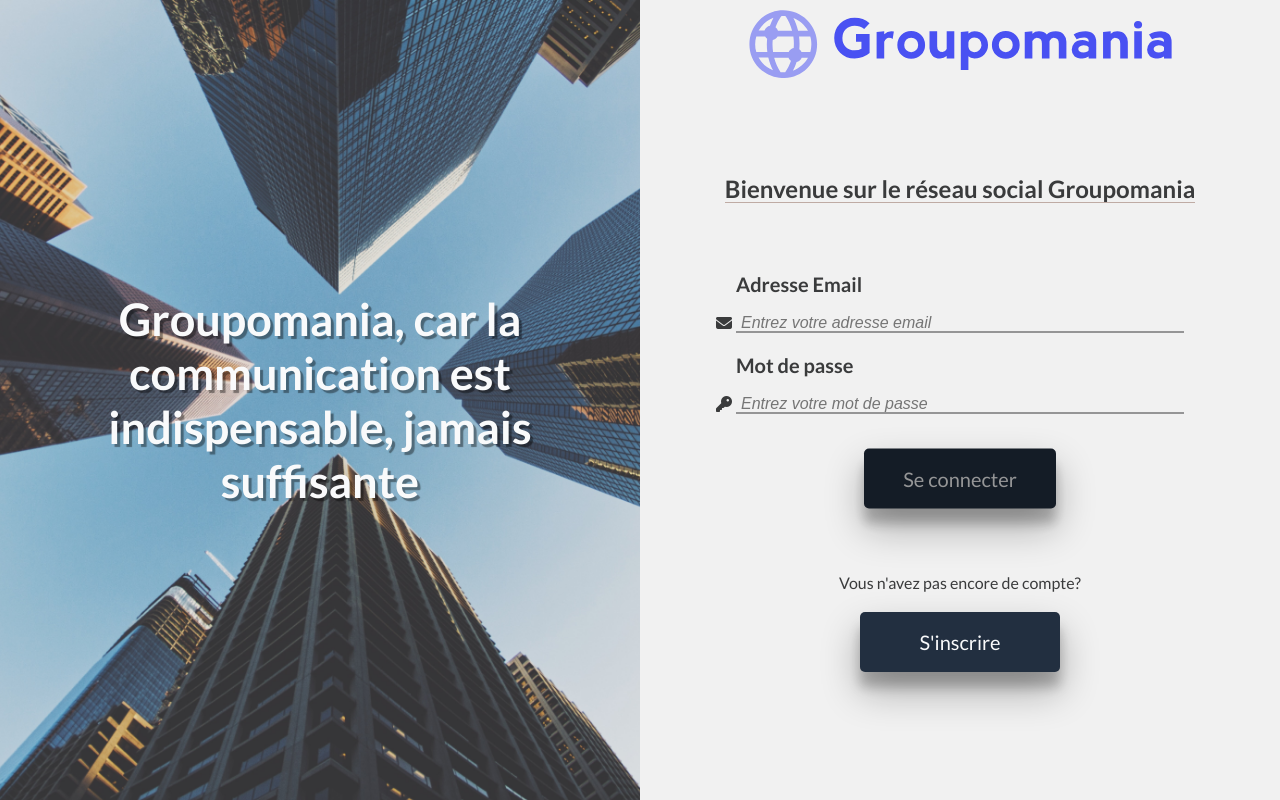
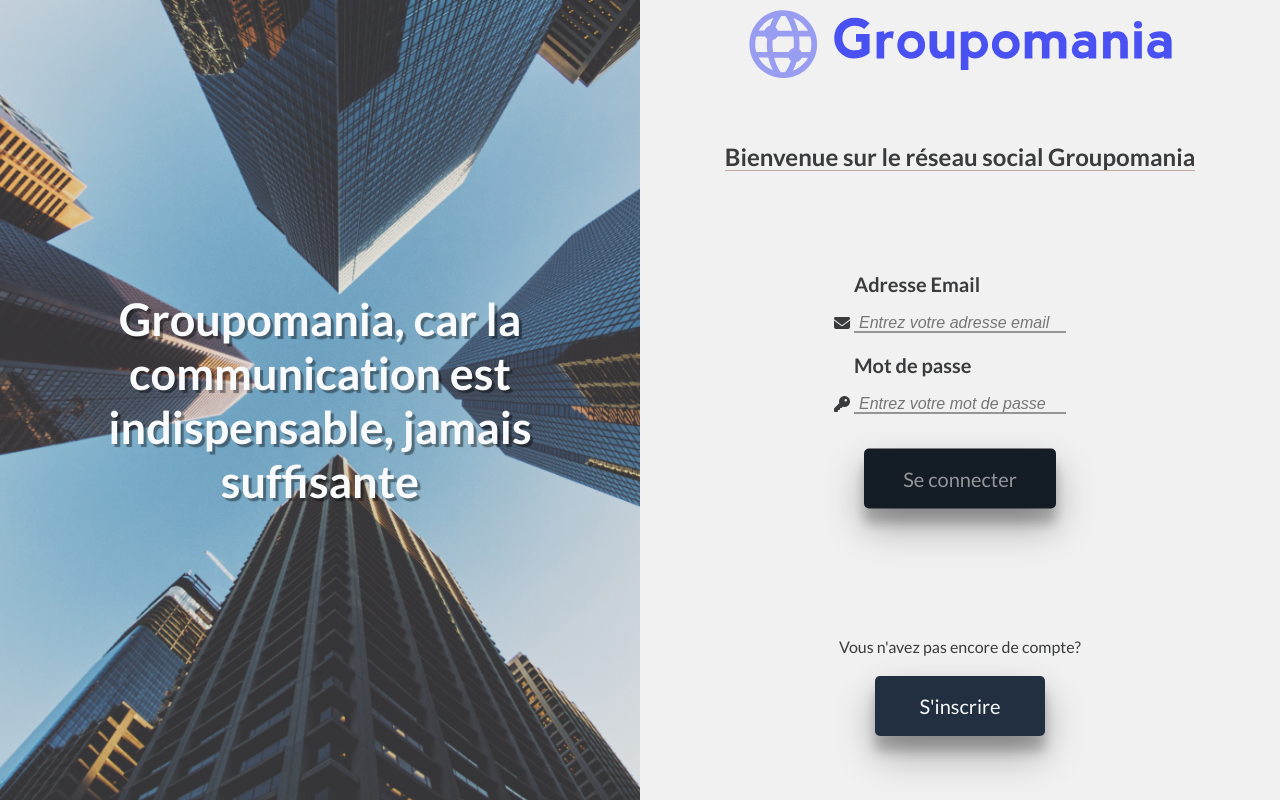
Before and after one commit to ixouu/Groupomania, a React (Create React App) app in the folder frontend/: page / in a window 1280 px wide. Built offline with nearby package versions, Linux system fonts and the light colour scheme; no server answers.

Commit message:
Refacto css

```diff
--- a/frontend/src/App.jsx
+++ b/frontend/src/App.jsx
@@ -34,7 +34,7 @@
   const currentUser = useSelector((state) => state.userReducer);
 
   return (
-    <UidContext.Provider value={userId}>
+    <UidContext.Provider value={accountServices.getUserId()}>
       <Routes>
         <Route path="/" element={<Layout />}>
           {/* Public Routes */}
--- a/frontend/src/components/Login/NoAccount.jsx
+++ b/frontend/src/components/Login/NoAccount.jsx
@@ -12,7 +12,7 @@
     return (
         <div className='no-account'>
             <span> Vous n'avez pas encore de compte?</span>
-            <button className='btn btn-signup' onClick={displaySignup} style={{ minWidth: '200px'}}> S'inscrire</button>
+            <button className='btn btn-signup' onClick={displaySignup} style={{ minWidth: '70%'}}> S'inscrire</button>
         </div>
     );
 }
--- a/frontend/src/pages/Signup.jsx
+++ b/frontend/src/pages/Signup.jsx
@@ -216,8 +216,8 @@
                 </h1>
             </div>
             <div className="signUp-right">
+                <form className="signUp-form">
                 <h2>Creer un compte</h2>
-                <form className="signUp-form">
                     {/* first name */}
                     <div className="form-div">
                         {firstNameIsEditing ? (wrongFirstName ? <div className="checkIcon checkIcon-invalid" ><i className="fa-solid fa-xmark"></i></div> : <div className="checkIcon checkIcon-valid"><i className="fa-solid fa-check"></i></div>) : null}
--- a/frontend/src/style/pages/_signup.scss
+++ b/frontend/src/style/pages/_signup.scss
@@ -80,7 +80,7 @@
     }
 
     .btn-signup {
-        width: 200px;
+        width: 175px;
         height: 60px;
         display: inline-block;
         border: none;
--- a/frontend/src/style/pages/_welcome.scss
+++ b/frontend/src/style/pages/_welcome.scss
@@ -51,6 +51,7 @@
         display: flex;
         flex-direction: column;
         align-items: center;
+        justify-content: space-between;
         width: 50%;
         position: relative;
 
@@ -72,7 +73,7 @@
 
         h2 {
             font-size: 24px;
-            padding-top: 15%;
+            padding-top: 10%;
             position: relative;
             text-align: center;
 
@@ -105,7 +106,6 @@
 
         .form-div {
             padding: 10px 0;
-            width: 70%;
             position: relative;
 
             @include largeScreen-only {
@@ -115,7 +115,7 @@
     }
 
     .welcome-noaccount {
-        padding: 10% 0 0 0;
+        // padding: 10% 0 0 0;
         font-size: 16px;
     }
 }
@@ -212,7 +212,7 @@
     align-items: center;
     justify-content: center;
     flex-direction: column;
-    padding-bottom: 20%;
+    margin-bottom: 10%;
 
     span {
         padding-bottom: 20px;
```
